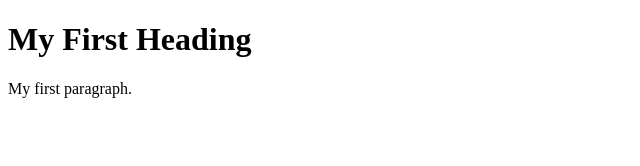
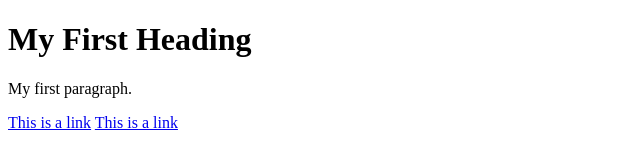
Before and after one commit to ChinmayTriwits/Jenkins, a plain HTML site: page index.html in a window 1280 px wide. Shown: the whole page, without its empty margins (0-640 px from the left). Drawn offline with Linux system fonts and the light colour scheme.

Commit message:
Update index.html

```diff
--- a/index.html
+++ b/index.html
@@ -5,6 +5,7 @@
 <h1>My First Heading</h1>
 
 <p>My first paragraph.</p>
-
+<a href="https://www.w3schools.com">This is a link</a>
+<a href="https://www.w3schools.com">This is a link</a>
 </body>
 </html>
```
